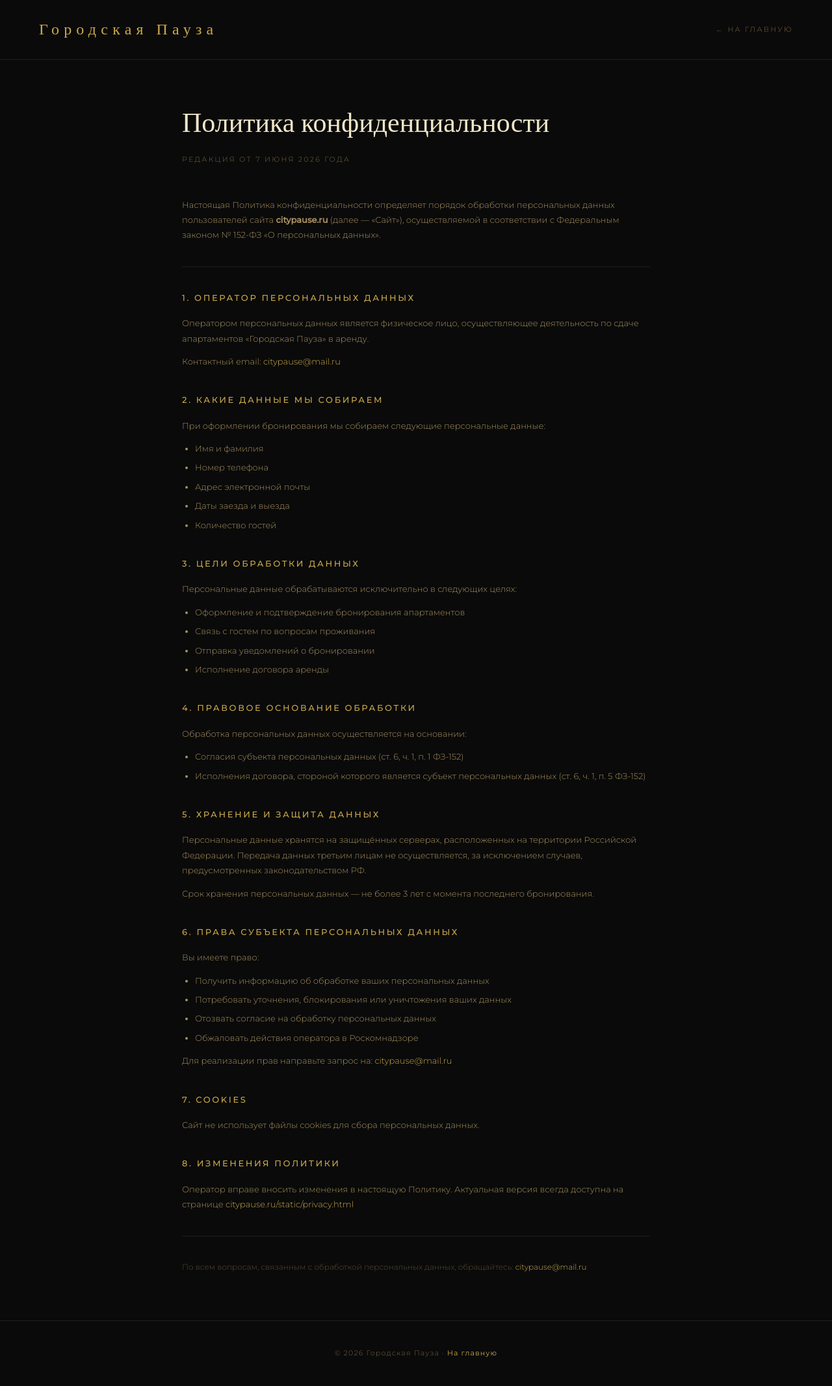
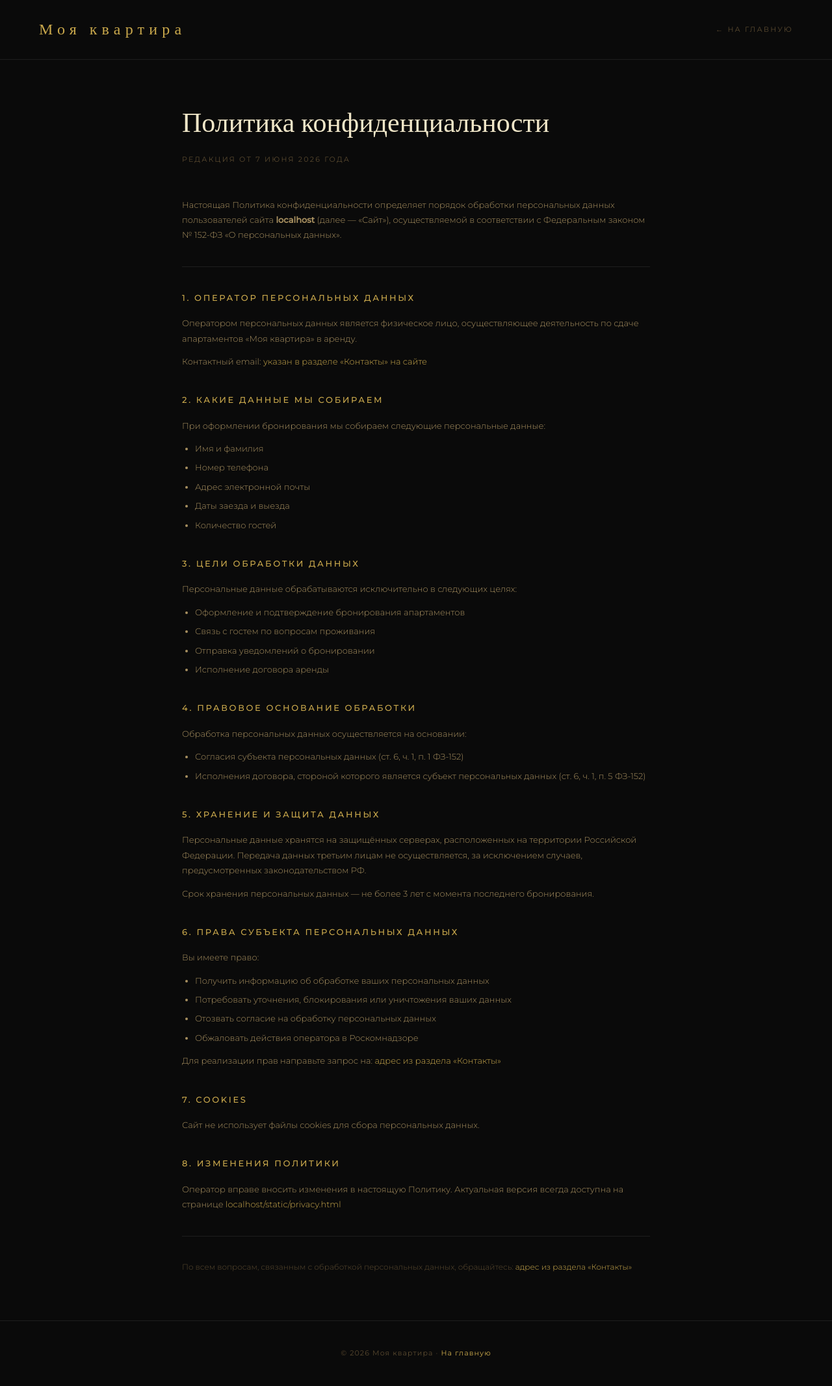
Before and after one commit to Taximan54/apart-booking-v2, a plain HTML site: page static/privacy.html in a window 1280 px wide. Shown: the whole page at 65% size. Drawn offline with nearby package versions, Linux system fonts and the light colour scheme; no server answers.

Commit message:
White-label этап 4: политика конфиденциальности как шаблон с подстановками, пометки для юриста

```diff
--- a/static/privacy.html
+++ b/static/privacy.html
@@ -3,7 +3,7 @@
 <head>
 <meta charset="UTF-8">
 <meta name="viewport" content="width=device-width, initial-scale=1.0">
-<title>Политика конфиденциальности — Городская Пауза</title>
+<title>Политика конфиденциальности</title>
 <link href="https://fonts.googleapis.com/css2?family=Cormorant+Garamond:wght@300;400&family=Montserrat:wght@300;400;500&display=swap" rel="stylesheet">
 <style>
 :root{--gold:#C9A84C;--black:#0A0A0A;--black-card:#141414;--black-border:#1E1E1E;--text-primary:#F0E6C8;--text-secondary:#A89060;--text-muted:#5A4A30;}
@@ -29,22 +29,24 @@ footer{padding:40px 60px;border-top:1px solid var(--black-border);text-align:cen
 <body>
 
 <header>
-  <a href="index.html" class="logo">Городская Пауза</a>
-  <a href="index.html" class="back">← На главную</a>
+  <a href="/" class="logo" data-fill="brand">Моя квартира</a>
+  <a href="/" class="back">← На главную</a>
 </header>
 
 <div class="container">
   <h1>Политика конфиденциальности</h1>
   <div class="date">Редакция от 7 июня 2026 года</div>
 
-  <p>Настоящая Политика конфиденциальности определяет порядок обработки персональных данных пользователей сайта <strong>citypause.ru</strong> (далее — «Сайт»), осуществляемой в соответствии с Федеральным законом № 152-ФЗ «О персональных данных».</p>
+  <p>Настоящая Политика конфиденциальности определяет порядок обработки персональных данных пользователей сайта <strong data-fill="domain">адрес сайта</strong> (далее — «Сайт»), осуществляемой в соответствии с Федеральным законом № 152-ФЗ «О персональных данных».</p>
 
   <div class="divider"></div>
 
   <h2>1. Оператор персональных данных</h2>
-  <p>Оператором персональных данных является физическое лицо, осуществляющее деятельность по сдаче апартаментов «Городская Пауза» в аренду.</p>
-  <p>Контактный email: <a href="mailto:citypause@mail.ru">citypause@mail.ru</a></p>
+  <!-- ЮРИСТУ: кто оператор (физлицо / самозанятый / клиент сервиса) и в каких ролях — решить; текст ниже не менять без заключения юриста -->
+  <p>Оператором персональных данных является физическое лицо, осуществляющее деятельность по сдаче апартаментов «<span data-fill="brand">Моя квартира</span>» в аренду.</p>
+  <p>Контактный email: <a data-fill="email" href="#">указан в разделе «Контакты» на сайте</a></p>
 
+  <!-- ЮРИСТУ: в списке нет номера и фото паспорта, а система их собирает (при подписании договора) — перечень согласовать -->
   <h2>2. Какие данные мы собираем</h2>
   <p>При оформлении бронирования мы собираем следующие персональные данные:</p>
   <ul>
@@ -71,6 +73,7 @@ footer{padding:40px 60px;border-top:1px solid var(--black-border);text-align:cen
     <li>Исполнения договора, стороной которого является субъект персональных данных (ст. 6, ч. 1, п. 5 ФЗ-152)</li>
   </ul>
 
+  <!-- ЮРИСТУ: срок хранения, «серверы на территории РФ» и «передача третьим лицам не осуществляется» (почта, хостинг, шрифты Google) — проверить на соответствие фактам -->
   <h2>5. Хранение и защита данных</h2>
   <p>Персональные данные хранятся на защищённых серверах, расположенных на территории Российской Федерации. Передача данных третьим лицам не осуществляется, за исключением случаев, предусмотренных законодательством РФ.</p>
   <p>Срок хранения персональных данных — не более 3 лет с момента последнего бронирования.</p>
@@ -83,21 +86,41 @@ footer{padding:40px 60px;border-top:1px solid var(--black-border);text-align:cen
     <li>Отозвать согласие на обработку персональных данных</li>
     <li>Обжаловать действия оператора в Роскомнадзоре</li>
   </ul>
-  <p>Для реализации прав направьте запрос на: <a href="mailto:citypause@mail.ru">citypause@mail.ru</a></p>
+  <p>Для реализации прав направьте запрос на: <a data-fill="email" href="#">адрес из раздела «Контакты»</a></p>
 
+  <!-- ЮРИСТУ: сайт хранит в браузере служебные данные (оформление, вход администратора); формулировку про cookies проверить -->
   <h2>7. Cookies</h2>
   <p>Сайт не использует файлы cookies для сбора персональных данных.</p>
 
   <h2>8. Изменения политики</h2>
-  <p>Оператор вправе вносить изменения в настоящую Политику. Актуальная версия всегда доступна на странице <a href="https://citypause.ru/static/privacy.html">citypause.ru/static/privacy.html</a></p>
+  <p>Оператор вправе вносить изменения в настоящую Политику. Актуальная версия всегда доступна на странице <a id="pSelfLink" href="/static/privacy.html">адрес этой страницы</a></p>
 
   <div class="divider"></div>
 
-  <p style="font-size:12px;color:var(--text-muted)">По всем вопросам, связанным с обработкой персональных данных, обращайтесь: <a href="mailto:citypause@mail.ru">citypause@mail.ru</a></p>
+  <p style="font-size:12px;color:var(--text-muted)">По всем вопросам, связанным с обработкой персональных данных, обращайтесь: <a data-fill="email" href="#">адрес из раздела «Контакты»</a></p>
 
 </div>
 
-<footer>© 2026 Городская Пауза · <a href="index.html">На главную</a></footer>
+<footer>© 2026 <span data-fill="brand">Моя квартира</span> · <a href="/">На главную</a></footer>
 
+<script>
+// Название, адрес сайта и почта подставляются из настроек сайта и раздела «Контакты»; текст политики остаётся прежним
+(function() {
+  var host = location.hostname;
+  function fill(sel, text) { document.querySelectorAll(sel).forEach(function(el) { el.textContent = text; }); }
+  fill('[data-fill="domain"]', host);
+  var self = document.getElementById('pSelfLink');
+  if (self) { self.href = location.origin + '/static/privacy.html'; self.textContent = host + '/static/privacy.html'; }
+  fetch('/api/site-settings').then(function(r) { return r.json(); }).then(function(s) {
+    var name = (s.site_name || '').trim();
+    if (name) fill('[data-fill="brand"]', name);
+  }).catch(function() {});
+  fetch('/api/contacts').then(function(r) { return r.json(); }).then(function(c) {
+    var email = (c.email || '').trim();
+    if (!email) return;
+    document.querySelectorAll('a[data-fill="email"]').forEach(function(a) { a.href = 'mailto:' + email; a.textContent = email; });
+  }).catch(function() {});
+})();
+</script>
 </body>
 </html>
```
